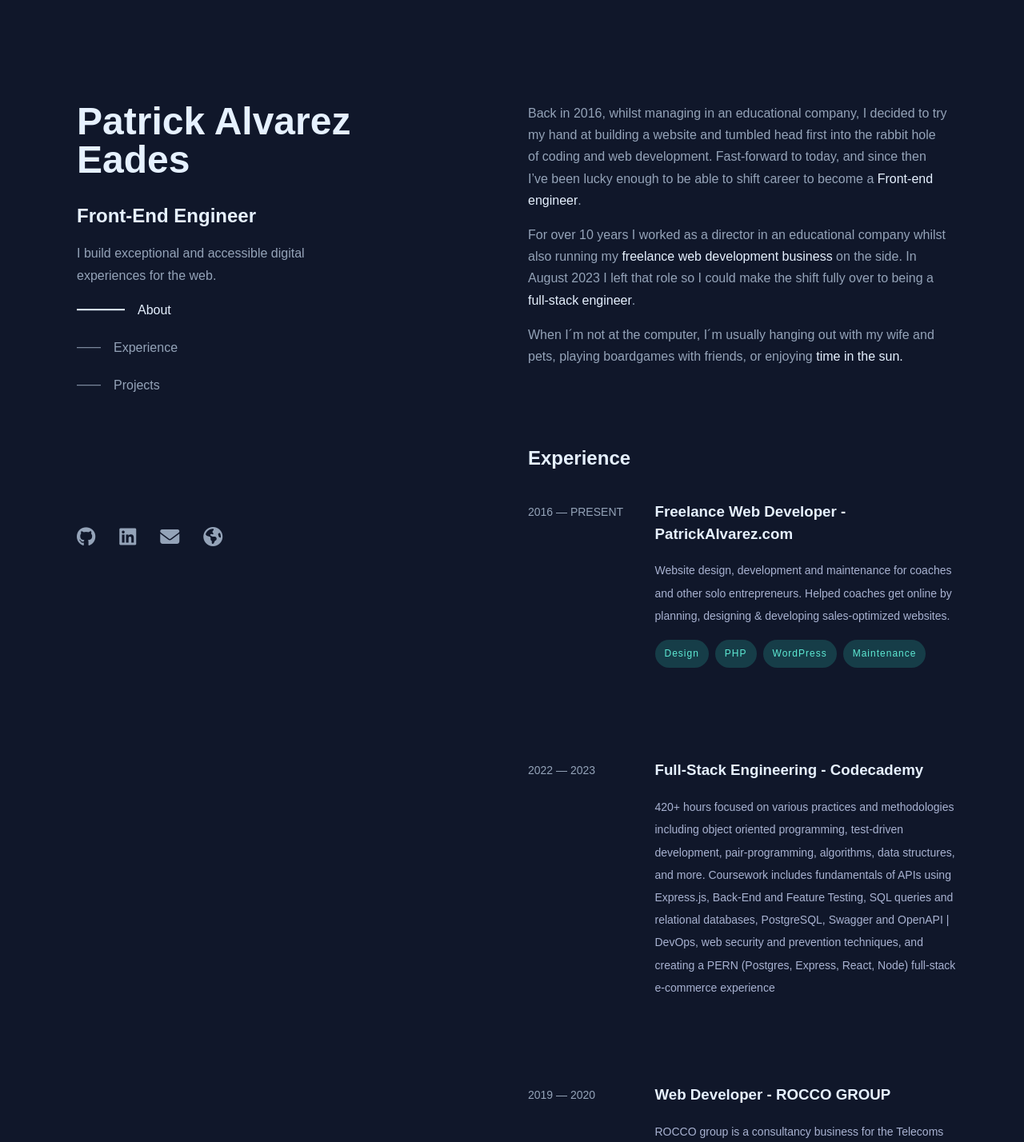
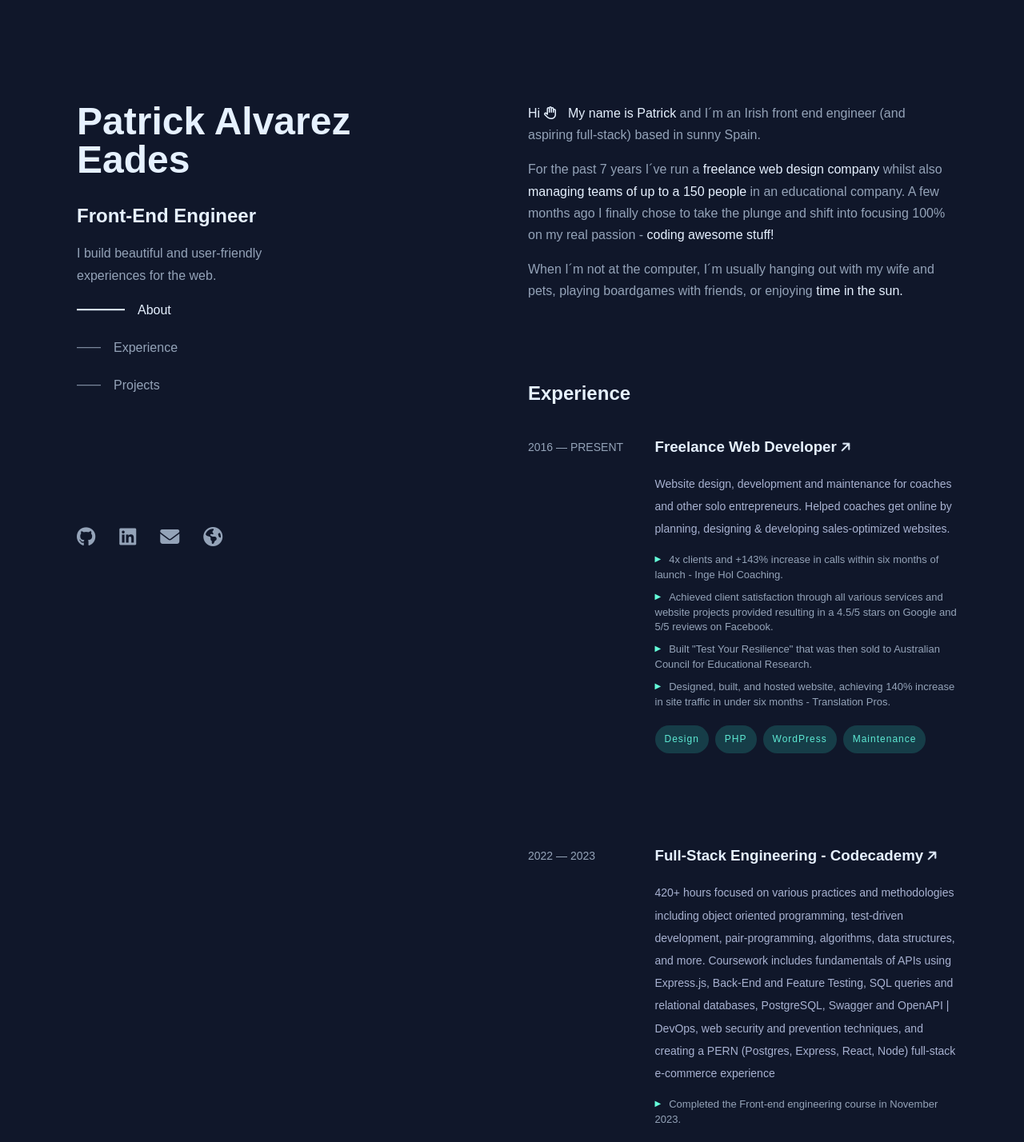
Before and after one commit to Patchalv/portfolio-v4, a React (Vite) app: page / in a window 1280 px wide. Shown: the top 1428 px of the page at 80% size. Built offline with nearby package versions, Linux system fonts and the light colour scheme; a web font is replaced by a local one.

Commit message:
Final touches

```diff
--- a/src/components/Content/About/About.jsx
+++ b/src/components/Content/About/About.jsx
@@ -1,9 +1,9 @@
 function About() {
   return (
     <section data-section id="about" className='about-container sunHover'>
-        <p>Back in 2016, whilst managing in an educational company, I decided to try my hand at building a website and tumbled head first into the rabbit hole of coding and web development. Fast-forward to today, and since then I’ve been lucky enough to be able to shift career to become a <span className="bold">Front-end engineer</span>.</p>
+        <p><span className="bold">Hi <i id="hand" className="fa-regular fa-hand"></i> My name is Patrick</span> and I´m an Irish front end engineer (and aspiring full-stack) based in sunny Spain.</p>
 
-        <p>For over 10 years I worked as a director in an educational company whilst also running my <a href="">freelance web development business</a> on the side. In August 2023 I left that role so I could make the shift fully over to being a <a className="bold">full-stack engineer</a>.</p>
+        <p>For the past 7 years I´ve run a <a href="https://patrickalvarezwebdesign.com/">freelance web design company</a> whilst also <span className="bold">managing teams of up to a 150 people</span> in an educational company. A few months ago I finally chose to take the plunge and shift into focusing 100% on my real passion - <span className="bold">coding awesome stuff!</span></p>
 
         <p>When I´m not at the computer, I´m usually hanging out with my wife and pets, playing boardgames with friends, or enjoying <a id="sun">
           <span className="rouge">t</span>
--- a/src/components/Content/Content.css
+++ b/src/components/Content/Content.css
@@ -16,3 +16,21 @@
         padding-left: 20px;
     }
 }
+
+@keyframes wiggle {
+    /*0% { transform: rotate(-2deg); }
+    100% { transform: rotate(2deg); }*/
+    0% { transform: rotate(0deg); }
+    80% { transform: rotate(0deg); }
+    85% { transform: rotate(10deg); }
+    95% { transform: rotate(-10deg); }
+   100% { transform: rotate(0deg); }
+
+}
+
+#hand {
+    display: inline-block;
+    animation: wiggle 2.5s infinite alternate;
+    transform-origin: center 60%;
+    margin-right: 10px;
+}
--- a/src/components/Content/Experience/Experience.css
+++ b/src/components/Content/Experience/Experience.css
@@ -72,6 +72,32 @@
     color: var(--light-slate);
 }
 
+.achievements {
+    list-style-type: none;
+    padding-left: 0px;
+    position: relative;
+    margin-bottom: 20px;
+}
+
+.achievements li {
+    font-size: 13px;
+    line-height: 18px;
+    margin-bottom: 10px;
+}
+
+.achievements li::before {
+    content: '▶';
+    font-size: 10px;
+    margin-right: 10px;
+    color: var(--green);
+    position: relative;
+    left: 0;
+    bottom: 2px;
+
+}
+
+
+
 .tags {
     list-style: none;
     padding: 0px;
@@ -108,3 +134,10 @@
 .fa-arrow-right {
     color: var(--white);
 }
+
+.rotated {
+    rotate: 45deg;
+    display: inline-block;
+    margin-left: 0px;
+    font-size: 16px;
+}
--- a/src/components/Content/Experience/Experience.jsx
+++ b/src/components/Content/Experience/Experience.jsx
@@ -30,7 +30,7 @@ function Experience() {
             <JobCard key={job.id} job={job} hover={jobHover}/>
         ))}
 
-        <a className='resume-link' href=''>View Full Resume </a><i className="fa-solid fa-arrow-right"></i>
+        <a className='resume-link' href='https://drive.google.com/file/d/1VcGDA_grCdhptmYTyOZ91LsKPIuZg0Fn/view?usp=sharing'>View Full Resume </a><i className="fa-solid fa-arrow-right"></i>
 
     </section>
   )
--- a/src/components/Content/Experience/JobCard/JobCard.jsx
+++ b/src/components/Content/Experience/JobCard/JobCard.jsx
@@ -9,8 +9,11 @@ function JobCard({job, hover}) {
             <span className="job-dates">{job.dates}</span>
         </div>
         <div className='job-details-wrapper'>
-            <h3>{job.title} - {job.company}</h3>
+        <a href={job.url}><h3>{job.title} {job.company ? '-' : null} {job.company} <i className="fa-solid fa-arrow-up rotated"></i></h3></a>
             <span className="job-description">{job.description}</span>
+            <ul className="achievements">
+                {job.achievements ? job.achievements.map((achievement, idx) => <li key={idx}>{achievement}</li>) : null}
+            </ul>
             <ul className='tags'>
                     {tags ? tags.map((tag, idx) => <li key={idx}>{tag}</li>) : null}
             </ul>
--- a/src/components/Intro/Intro.jsx
+++ b/src/components/Intro/Intro.jsx
@@ -36,7 +36,7 @@ function Intro() {
         <div className='sticky-wrapper'>
             <h1>Patrick Alvarez Eades</h1>
             <h2>Front-End Engineer</h2>
-            <p>I build exceptional and accessible digital <br />experiences for the web.</p>
+            <p>I build beautiful and user-friendly <br />experiences for the web.</p>
 
 
             <nav className='navbar'>
--- a/src/data/jobData.js
+++ b/src/data/jobData.js
@@ -2,8 +2,7 @@ export const jobData = [
     {
         id: 1,
         title: 'Freelance Web Developer',
-        company: 'PatrickAlvarez.com',
-        url: 'https://patrickalvarez.com//',
+        url: 'https://patrickalvarezwebdesign.com/',
         dates: '2016 — PRESENT',
         description: 'Website design, development and maintenance for coaches and other solo entrepreneurs. Helped coaches get online by planning, designing & developing sales-optimized websites.',
         achievements: [
@@ -24,12 +23,13 @@ export const jobData = [
         achievements: [
             'Completed the Front-end engineering course in November 2023.'
         ],
+        tags: ['React', 'Node.js', 'PostgreSQL', 'Express']
     },
     {
         id: 3,
         title: 'Web Developer',
         company: 'ROCCO GROUP',
-        url: 'https://www.tecs.es/tecs/',
+        url: 'https://rocco.group/',
         dates: '2019 — 2020',
         description: 'ROCCO group is a consultancy business for the Telecoms sector, working with some of the largest companies such as Vodafone, O2, T-Mobile and their vendors.',
         achievements: [
@@ -58,7 +58,7 @@ export const jobData = [
         id: 5,
         title: 'BSc Engineering Science',
         company: 'UCD',
-        url: '',
+        url: 'https://www.ucd.ie/',
         dates: '2008 — 2012',
         description: 'Completed a Bacherlor of Science in Engineering Science by completing the Structural Engineering with Architecture course in UCD (University College of Dublin). During my time in UCD I was also heavily involved university life as I was the UCD Engineering Society president and Student´s Union Engineering & Architecture Programme Officer - representing the Student´s interests on a number of boards and committees on Student, Faculty and University levels.',
         achievements: [],
--- a/src/data/projectData.js
+++ b/src/data/projectData.js
@@ -1,4 +1,28 @@
 export const projectData = [
+    {
+        name: "Vote to Play",
+        description: "App to let you and your friends vote for what game to play.",
+        tags: ["Redux", "React", "React-Bootstrap", "DnD Kit"],
+        linkLive: "https://vote-to-play.netlify.app/",
+        linkGithub: "https://github.com/Patchalv/vote-game-app_v4",
+        year: "2023"
+    },
+    {
+        name: "Jammming",
+        description: "Web app that allows users to search for songs and create playlists using the Spotify API.",
+        tags: ["React", "Spotify API", "Netlify"],
+        linkLive: "https://jammming-v3.netlify.app/",
+        linkGithub: "https://github.com/Patchalv/Jammming",
+        year: "2023"
+    },
+    {
+        name: "7 Wonders Score Card",
+        description: "Web app that partners with the 7 Wonders board game to allow users score automatically",
+        tags: ["React", "Redux", "JavaScript"],
+        linkLive: "https://7wonders-scorecard.netlify.app/",
+        linkGithub: "https://github.com/Patchalv/7-wonders_scorecard_v3",
+        year: "2023"
+    },
     {
         name: "Apopt a Pet",
         description: "Pet adoption website to practice react router.",
@@ -104,6 +128,14 @@ export const projectData = [
         year: "2020"
     },
     {
+        name: "Colaboradores Landing",
+        description: "Mass info request landing page system for partners",
+        tags: ["E-Commerce", "PHP", "SQL"],
+        linkLive: "https://www.tecs.es/tecs/col/landing2/index.php?col=2234/",
+        linkGithub: "https://github.com/Patchalv/Colaboradores-Landing",
+        year: "2020"
+    },
+    {
         name: "InSpirente",
         description: "Custom WordPress design website for a business consultant.",
         tags: ["WordPress", "Hosting", "Design"],
@@ -126,14 +158,6 @@ export const projectData = [
         linkLive: "https://patrickalvarez.com/work/roccou/",
         linkGithub: "",
         year: "2019"
-    },
-    {
-        name: "Colaboradores Landing",
-        description: "Mass info request landing page system for partners",
-        tags: ["E-Commerce", "PHP", "SQL"],
-        linkLive: "https://www.tecs.es/tecs/col/landing2/index.php?col=2234/",
-        linkGithub: "https://github.com/Patchalv/Colaboradores-Landing",
-        year: "2020"
     },
     {
         name: "Translation Pros",
@@ -160,7 +184,7 @@ export const projectData = [
 export const featuredProjects = [
     {
         name: "Vote to Play",
-        description: "App to vote for what game to play.",
+        description: "Can't decide what to play tonight? I got you! After inputting an initial list of games, everyone gets to drag and drop the games in their order of preference. At the end it will calculate which game you should play. ",
         tags: ["Redux", "React", "React-Bootstrap", "DnD Kit"],
         linkLive: "https://vote-to-play.netlify.app/",
         linkGithub: "https://github.com/Patchalv/vote-game-app_v4",
@@ -168,8 +192,8 @@ export const featuredProjects = [
         image: "../images/featuredProjects/vote-to-play.jpg"
     },
     {
-        name: "Jamming Spotify Playlist Creator",
-        description: "Web app that allows users to search for songs and create playlists using the Spotify API.",
+        name: "Jammming Spotify Playlist Creator",
+        description: "The Jammming web app leverages the Spotify API to allow usezs to search for songs and create playlists, which cna then be saved into their personal Spotify account.",
         tags: ["React", "Spotify API", "Netlify"],
         linkLive: "https://jammming-v3.netlify.app/",
         linkGithub: "https://github.com/Patchalv/Jammming",
```
Also changed, not shown: 1 other file (tests, documents, lock files or other folders).
